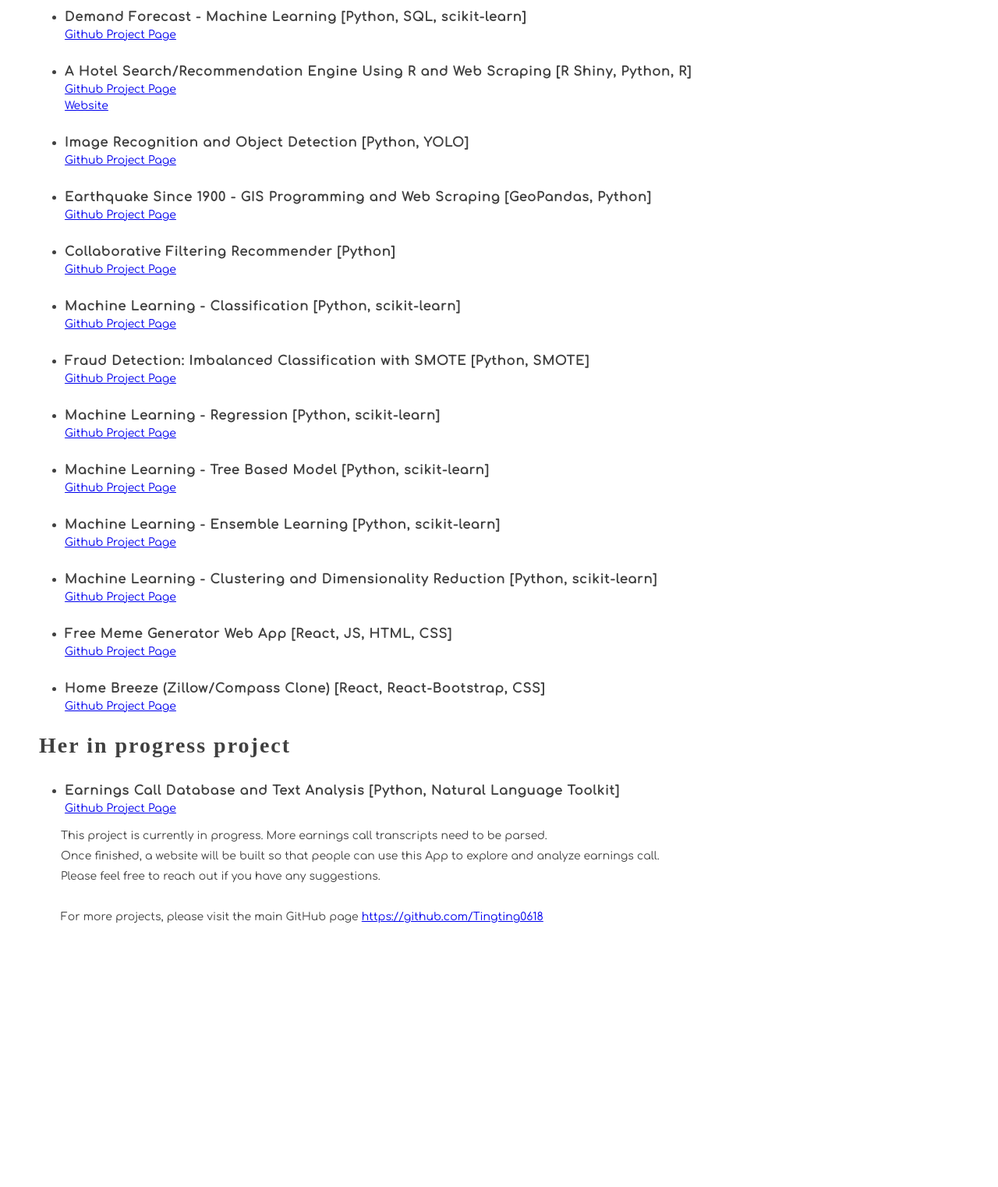
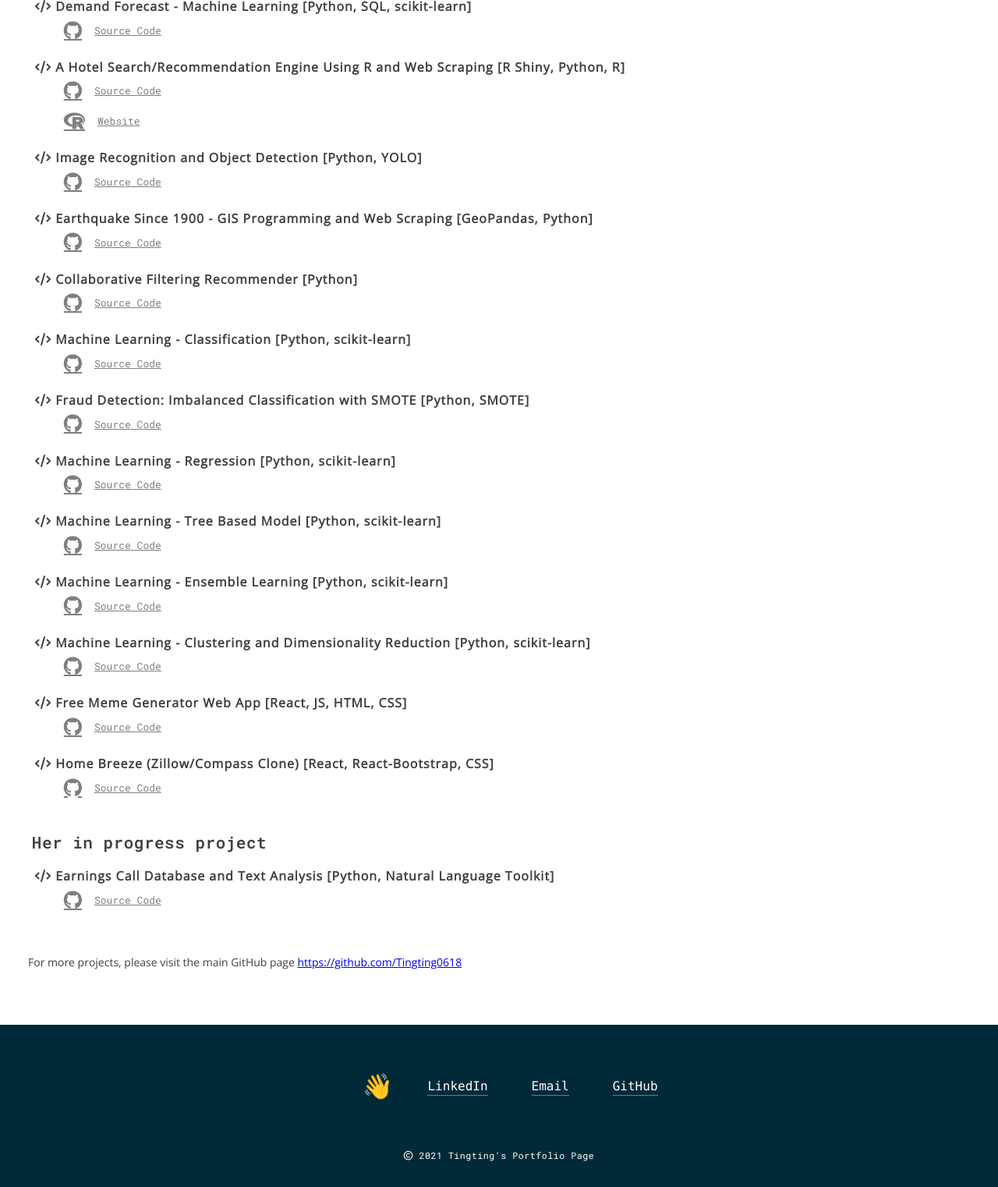
Before and after one commit to Tingting0618/Tingting0618.github.io, a plain HTML site: page index.html in a window 1280 px wide. Shown: the part 336-1858 px from the top of the page at 78% size. Before the commit the page ends 1634 px from the top, so only its background shows below. Drawn offline with nearby package versions, Linux system fonts and the light colour scheme; a web font is replaced by a local one.

Commit message:
added projects

```diff
--- a/index.html
+++ b/index.html
@@ -2,18 +2,30 @@
 <html lang="en">
 
 <head>
+<script src="https://kit.fontawesome.com/a076d05399.js" crossorigin="anonymous"></script>
     <meta charset="utf-8">
-    <title>Tingting Portfolio</title>
+    <title>Tingting | Python Portfolio</title>
     <link rel="icon" href="./image/icon_p.png">
     <link rel="stylesheet" href="./styles/main.css">
 </head>
 
 <body>
     <main id="container">
-
     </main>
 
     <script type="module" src="./scripts/main.js"></script>
 </body>
 
+<footer>
+    <ul style="list-style: none;">
+        <li><a target="_blank" rel="noopener noreferrer" href="https://www.linkedin.com/in/tingting-duan">LinkedIn</a></li>
+        <li><a href="mailto:tingtingduanpy@gmail.com">Email</a></li>
+        <li><a target="_blank" rel="noopener noreferrer" href="https://github.com/Tingting0618">GitHub</a></li>
+        <li>
+            <p>👋</p>
+        </li>
+    </ul>
+    <h5 style="text-align:center"><i class="far fa-copyright"></i> 2021 Tingting's Portfolio Page</h5>
+</footer>
+
 </html>
--- a/scripts/CurrentProjects.js
+++ b/scripts/CurrentProjects.js
@@ -6,13 +6,11 @@ export const CurrentProjects = () => {
     let html = "<ul>"
 
     for (const project of current_projects) {
-        html += `<li id="project--${project.id}">${project.name}</li>`
-        html += `<a target="_blank" rel="noopener noreferrer" href =${project.link}> Github Project Page </a>`
-        html += `<br>`
+        html += `<li id="project--${project.id}"><i class="fas fa-code"></i> ${project.name}</li>`
+        html += `<a target="_blank" rel="noopener noreferrer" href =${project.link}> <i class="fab fa-github"> </i> <div>Source Code </div> </a>`
         if ( (project.webpage).length >= 2) {
-            html += `<a target="_blank"  rel="noopener noreferrer" href =${project.webpage}> Website </a>`
+            html += `<a target="_blank"  rel="noopener noreferrer" href =${project.webpage}><i class="fab fa-r-project"></i><div>Website</div>  </a>`
         }
-
     }
 
     html += "</ul>"
--- a/scripts/PastProjects.js
+++ b/scripts/PastProjects.js
@@ -6,13 +6,11 @@ export const PastProjects = () => {
     let html = "<ul>"
 
     for (const project of past_projects) {
-        html += `<li id="project--${project.id}">${project.name}</li>`
-        html += `<a target="_blank" rel="noopener noreferrer" href =${project.link}> Github Project Page </a>`
-        html += `<br>`
+        html += `<li id="project--${project.id}"><i class="fas fa-code"></i> ${project.name}</li>`
+        html += `<a target="_blank" rel="noopener noreferrer" href =${project.link}> <i class="fab fa-github"> </i> <div>Source Code </div> </a>`
         if ( (project.webpage).length >= 2) {
-            html += `<a target="_blank"  rel="noopener noreferrer" href =${project.webpage}> Website </a>`
+            html += `<a target="_blank"  rel="noopener noreferrer" href =${project.webpage}><i class="fab fa-r-project"></i><div>Website</div>  </a>`
         }
-
     }
 
     html += "</ul>"
--- a/scripts/main.js
+++ b/scripts/main.js
@@ -9,26 +9,24 @@ const applicationHTML = `
     <h1>Welcome to Tingting's Portfolio Page</h1>
 </header>
 
-
-<h1>Her past projects</h1>
+<br>
+<h2>Her past projects</h2>
 <article class="details">
     <section class="detail--column list details__projects">
         ${PastProjects()}
     </section>
 </article>
 
-<h1>Her in progress project</h1>
+<br>
+<h2>Her in progress project</h2>
 <article class="details">
     <section class="detail--column list details__projects">
         ${CurrentProjects()}
     </section>
 </article>
-<p>This project is currently in progress. More earnings call transcripts need to be parsed.</p>
-<p>Once finished, a website will be built so that people can use this App to explore and analyze earnings call. </p>
-<p>Please feel free to reach out if you have any suggestions. </p>
-
 <br>
 <p>For more projects, please visit the main GitHub page <a target="_blank" rel="noopener noreferrer" href = https://github.com/Tingting0618> https://github.com/Tingting0618 </a></p>
+
 `
 
 mainContainer.innerHTML = applicationHTML
--- a/styles/details.css
+++ b/styles/details.css
@@ -10,19 +10,42 @@ img {
     height: 150px;
     padding: 1rem;
 }
-
-li {
+section>ul{
+    list-style: none;
+    margin-left: 0;
+    padding-left: 0;
+}
+section>ul>li {
     font-size: 16px;
     font-weight: bold;
     padding: auto;
-    margin-top: 25px;
+    margin-top: 15px;
     letter-spacing: 1px;
 	margin: 1 1rem;
+    padding-left: 1em;
+    text-indent: -1em;
 }
 
-p {
-	margin-top: 5px;
-    margin-bottom: 5px;
-    margin-right: 25px;
-    margin-left: 60px;
+section>ul>a{
+    display: flex;
+    flex-direction: row;
 }
+a>i{
+    margin:0.4rem;
+    font-size: x-large;
+}
+a>div{
+    font-family: "Roboto Mono",monospace;
+    font-size: small;
+    margin: 0.6rem;
+}
+
+section>ul>a{
+    color:rgb(126, 128, 128);
+    font-size: large;
+    padding-left: 0.8em;
+    font-family: "Roboto Mono",monospace;
+}
+div{
+    font-family: "Roboto Mono",monospace;
+}
--- a/styles/main.css
+++ b/styles/main.css
@@ -1,31 +1,32 @@
-@import url("https://fonts.googleapis.com/css?family=Comfortaa|Patua+One");
+@import url("https://fonts.googleapis.com/css?family=Comfortaa|Patua+One|Roboto+Mono:wght@400;600|Open+Sans");
 @import "details.css";
 /*Typography
 --------------------------------------------------------------*/
 
 body, button, input, select, textarea {
 	color: #404040;
-	font-family: "Comfortaa", Arial, sans-serif;
+	font-family: "Open Sans", Arial, sans-serif;
 	font-size: 14px;
 	line-height: 1.5;
+	margin: 0;
 }
 h1 {
-	font-family: "Patua One", serif;
-	letter-spacing: 2px;
+	font-family: "Roboto Mono",monospace;
+	letter-spacing: 0.2px;
     margin-right: 1rem;
     margin-left: 2rem;
 }
  h2, h3, h4, h5, h6 {
-	font-family: "Patua One", serif;
-	letter-spacing: 2px;
-	margin: 0 1rem;
+	font-family: "Roboto Mono", monospace;
+	letter-spacing: 0.5px;
+	margin: 0 0.3rem;
 }
 
 main {
 	margin-top: 5px;
-    margin-bottom: 8em;
-    margin-right: 10px;
-    margin-left: 10px;
+    margin-bottom: 5em;
+    margin-right: 36px;
+    margin-left: 36px;
 }
 article {
 	margin-top: 5px;
@@ -33,3 +34,83 @@ article {
     margin-right: 25px;
     margin-left: 25px;
 }
+
+footer>ul {
+	display: inline-grid;
+	grid-auto-flow: row;
+	grid-gap: 24px;
+	justify-items: center;
+	margin: auto;
+  }
+
+  @media (min-width: 500px) {
+	footer>ul {
+	  grid-auto-flow: column;
+	}
+  }
+  footer>h5{
+	color: white;
+	margin: 0rem 0rem 2rem 0rem;
+	padding: 0rem;
+	font-size: smaller;
+	font-weight: lighter;
+  }
+  li>a {
+	color: white;
+	text-decoration: none;
+	box-shadow: inset 0 -1px 0 hsla(0, 0%, 100%, 0.4);
+    letter-spacing: 0px;
+	margin: 1rem;
+	padding: 0rem;
+	font-size: medium;
+	font-weight: lighter;
+  }
+
+  li>a:hover {
+	box-shadow: inset 0 -1.2em 0 hsla(0, 0%, 100%, 0.4);
+  }
+
+  footer>ul>li {
+	display: flex;
+	flex-direction: row;
+	align-items: center;
+
+  }
+
+  footer>ul>li:last-child {
+	grid-column: 1 / 4;
+	grid-row: 1 / 2;
+	font-size: large;
+  }
+
+  ul>li:hover ~ li p {
+	animation: wave-animation 0.3s infinite;
+  }
+
+  li>p {
+	  font-size: xx-large;
+
+  }
+  /* below is just for demo styling */
+
+  footer {
+	display: flex;
+	flex-direction: column;
+	height: 26vh;
+	width: 100%;
+	background-color: #002a38;
+	font-family: Menlo, monospace;
+  }
+
+  @keyframes wave-animation {
+	0%,
+	100% {
+	  transform: rotate(0deg);
+	}
+	25% {
+	  transform: rotate(20deg);
+	}
+	75% {
+	  transform: rotate(-15deg);
+	}
+  }
```
Also changed, not shown: scripts/database.js (line endings or trailing spaces).
